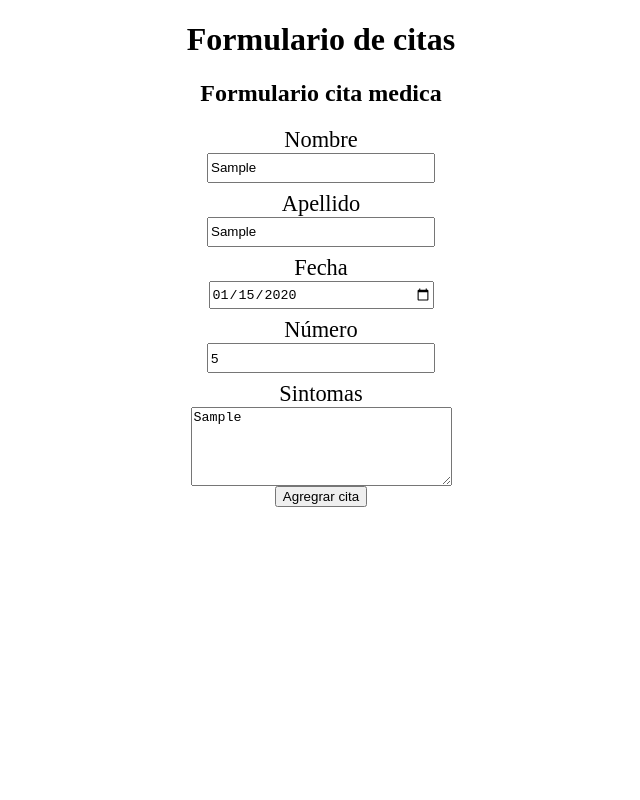
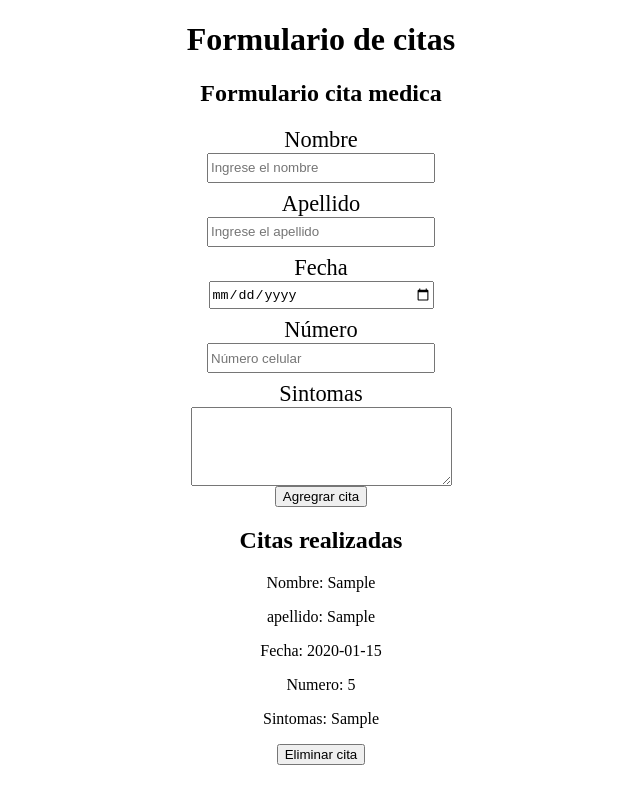
Before and after one commit to juanfed/citas-medicas, a React (Create React App) app: page / in a window 1280 px wide. Both pictures are taken after typing "Sample", "Sample", "2020-01-15", "5", "Sample" into the empty fields and a click on the button "Agregrar cita". Shown: the whole page, without its empty margins (319-959 px from the left). Built offline with nearby package versions, Linux system fonts and the light colour scheme.

Commit message:
hize que me fuera agregando las citas a medida que las creaba y le daba en enviar, de modo que me renderizaba la cita que habia creado con lo datos que puse en los input

```diff
--- a/public/index.html
+++ b/public/index.html
@@ -1,5 +1,5 @@
 <!DOCTYPE html>
-<html lang="en">
+<html lang="es">
   <head>
     <meta charset="utf-8" />
     <link rel="icon" href="%PUBLIC_URL%/favicon.ico" />
@@ -10,34 +10,12 @@
       content="Web site created using create-react-app"
     />
     <link rel="apple-touch-icon" href="%PUBLIC_URL%/logo192.png" />
-    <!--
-      manifest.json provides metadata used when your web app is installed on a
-      user's mobile device or desktop. See https://developers.google.com/web/fundamentals/web-app-manifest/
-    -->
+
     <link rel="manifest" href="%PUBLIC_URL%/manifest.json" />
-    <!--
-      Notice the use of %PUBLIC_URL% in the tags above.
-      It will be replaced with the URL of the `public` folder during the build.
-      Only files inside the `public` folder can be referenced from the HTML.
-
-      Unlike "/favicon.ico" or "favicon.ico", "%PUBLIC_URL%/favicon.ico" will
-      work correctly both with client-side routing and a non-root public URL.
-      Learn how to configure a non-root public URL by running `npm run build`.
-    -->
     <title>React App</title>
   </head>
   <body>
     <noscript>You need to enable JavaScript to run this app.</noscript>
-    <div id="root"></div>
-    <!--
-      This HTML file is a template.
-      If you open it directly in the browser, you will see an empty page.
-
-      You can add webfonts, meta tags, or analytics to this file.
-      The build step will place the bundled scripts into the <body> tag.
-
-      To begin the development, run `npm start` or `yarn start`.
-      To create a production bundle, use `npm run build` or `yarn build`.
-    -->
+    <div id="hola"></div>
   </body>
 </html>
--- a/src/App.jsx
+++ b/src/App.jsx
@@ -1,12 +1,40 @@
 import './App.css';
 import Formulario from './components/Formulario';
+import React, { useState } from 'react';
+import Cita from './components/Cita';
 
 function App() {
+  // almacenar las citas
+
+  const [citas, setCitas] = useState([]);
+
+
+  // funcion que toma las citas y me le agrega la nueva
+
+  const crearCita = (cita) => {
+    setCitas([
+      ...citas, cita
+    ])
+  }
+
+
   return (
     <div className="App">
       <h1>Formulario de citas</h1>
 
-      <Formulario />
+      <Formulario crearCita={crearCita} />
+
+      <h2>Citas realizadas</h2>
+      {
+        citas.map(cita => {
+          return (
+            <Cita
+            key={cita.id}
+            cita={cita}
+            />
+          )
+        })
+      }
     </div>
   );
 }
--- /dev/null
+++ b/src/components/Cita.jsx
@@ -0,0 +1,17 @@
+import React from 'react'
+
+const Cita = ({cita}) => {
+  return (
+    <div className='cita'>
+        <p>Nombre: {cita.nombre}</p>
+        <p>apellido: {cita.apellido}</p>
+        <p>Fecha: {cita.fecha}</p>
+        <p>Numero: {cita.numero}</p>
+        <p>Sintomas: {cita.sintomas}</p>
+
+        <button>Eliminar cita</button>
+    </div>
+  )
+}
+
+export default Cita
--- a/src/components/Formulario.jsx
+++ b/src/components/Formulario.jsx
@@ -1,10 +1,10 @@
 import React, { useState } from 'react'
 import '../styles/formulario.css';
-import {nanoid} from 'nanoid'
-const Formulario = () => {
+import { nanoid } from 'nanoid'
+const Formulario = ({ crearCita }) => {
 
-    //creacion de las citas
-    const [citas, setcitas] = useState({
+    //creacion de las cita
+    const [cita, setCita] = useState({
         nombre: '',
         apellido: '',
         fecha: '',
@@ -17,15 +17,15 @@ const Formulario = () => {
 
     // funcion que se ejecuta cuando el usuario escribe en los inputs
     const actualizar = (e) => {  // le paso un evento, sirve para guardar la informacion, si usamos e.target.nameme indicara el nombre del campo en el que escribo
-        setcitas({
-            ...citas, // hago copia de la cita y le añado el valor que estoy escribiendo en el input cada vez que se hace se interactua
+        setCita({
+            ...cita, // hago copia de la cita y le añado el valor que estoy escribiendo en el input cada vez que se hace se interactua
             [e.target.name]: e.target.value
         })
     }
 
     // estraigo los valores
 
-    const { nombre, apellido, fecha, numero, sintomas } = citas; // destrucuuring para evitar el cita.nombre, cita.apellido, etc
+    const { nombre, apellido, fecha, numero, sintomas } = cita; // destrucuuring para evitar el cita.nombre, cita.apellido, etc
 
     // para cuando se pulsa en enviar
 
@@ -37,27 +37,34 @@ const Formulario = () => {
 
         // validar
 
-        if(nombre.trim() === '' || apellido.trim() === '' || fecha.trim() === '' ||  numero.trim() === '' || sintomas.trim() === ''){  // el .trim() elimina los espacion anted y despues del string
+        if (nombre.trim() === '' || apellido.trim() === '' || fecha.trim() === '' || numero.trim() === '' || sintomas.trim() === '') {  // el .trim() elimina los espacion anted y despues del string
             sertError(true)
             return; // para que no ejecute nada mas adelante
         }
 
         // asignar un ID
 
-        citas.id = nanoid()
+        cita.id = nanoid()
 
         // crear la cita
 
+        crearCita(cita)
+
         // reiniciar el form
-
-        console.log("enviando el formulario")
+        setCita({
+            nombre: '',
+            apellido: '',
+            fecha: '',
+            numero: '',
+            sintomas: ''
+        })
     }
 
     return (
         <div>
             <h2>Formulario cita medica</h2>
 
-            { error ? <p>Hay un error datos por favor reviselos</p> : null}
+            {error ? <p>Hay un error datos por favor reviselos</p> : null}
             <form className='formulario' onSubmit={enviarCita}>
                 <label htmlFor="name">Nombre </label>
                 <input type="text"
@@ -104,6 +111,7 @@ const Formulario = () => {
                 <button>Agregrar cita</button>
             </form>
 
+
         </div>
     )
 }
--- a/src/index.js
+++ b/src/index.js
@@ -6,5 +6,5 @@ ReactDOM.render(
   <React.StrictMode>
     <App />
   </React.StrictMode>,
-  document.getElementById('root')
+  document.getElementById('hola')
 );
```
